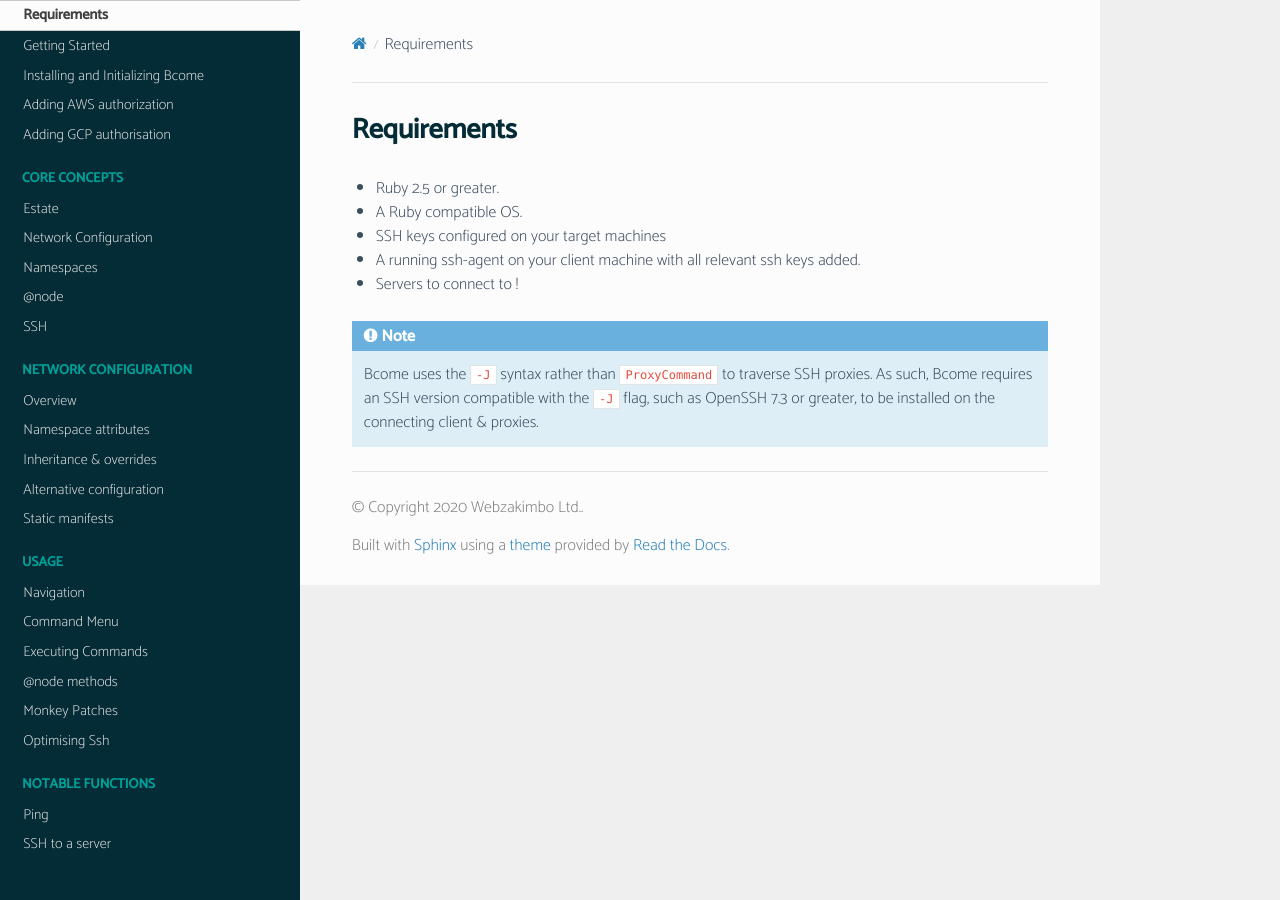
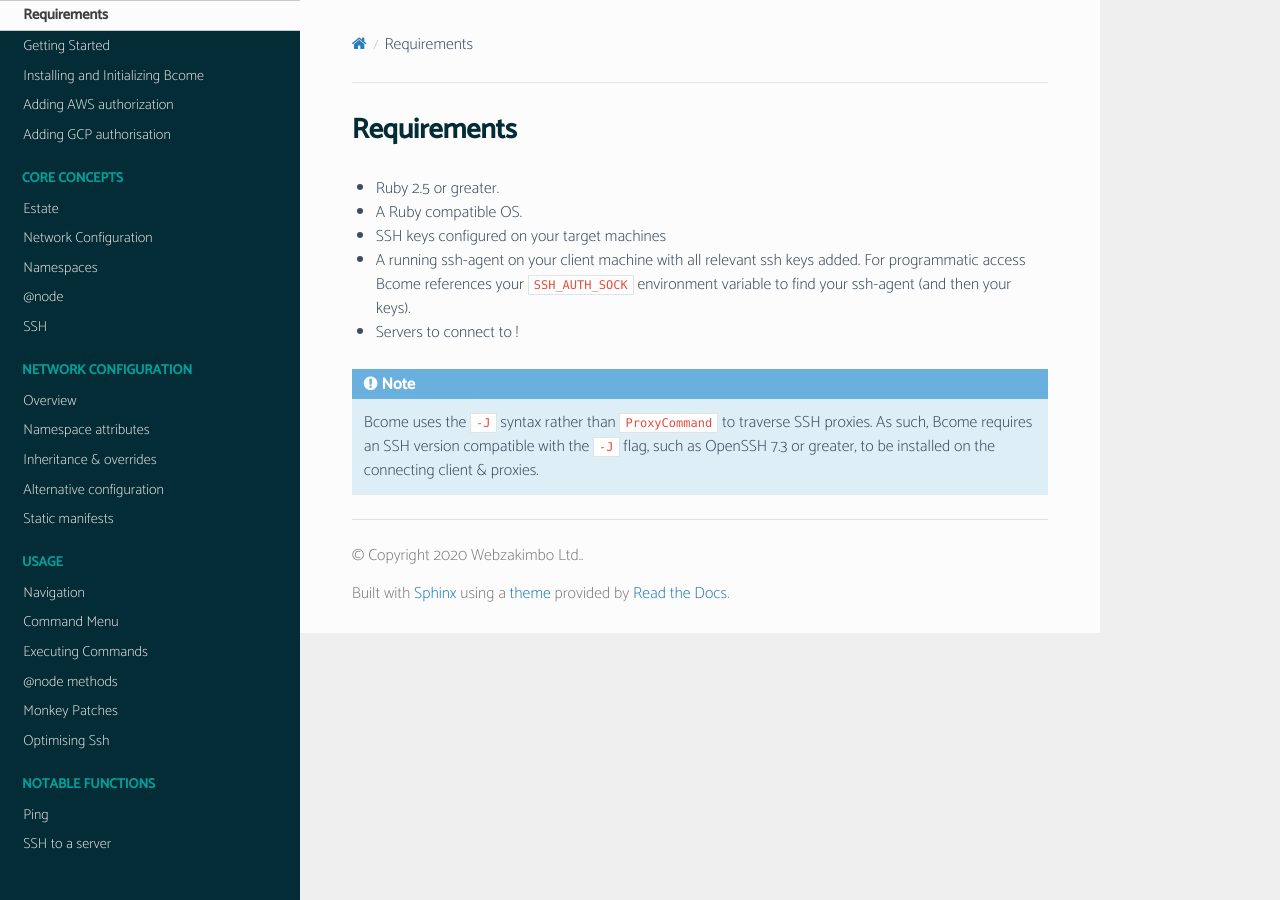
Before and after one commit to webzakimbo/bcome-read-the-docs, a Sphinx documentation site: the page built from docs/source/getting-started/requirements.rst, in a window 1280 px wide. Built offline with Sphinx 7.4.7 and the Read the Docs theme 2.0.0, drawn with Linux system fonts in a browser that asks for light colours; pages that are not in the unit, such as notebooks, are missing from menus.

Commit message:
added SSH_AUTH_SOCK access to requirements

```diff
--- a/docs/source/getting-started/requirements.rst
+++ b/docs/source/getting-started/requirements.rst
@@ -11,7 +11,7 @@ Requirements
 
 - SSH keys configured on your target machines
 
-- A running ssh-agent on your client machine with all relevant ssh keys added.
+- A running ssh-agent on your client machine with all relevant ssh keys added. For programmatic access Bcome references your ``SSH_AUTH_SOCK`` environment variable to find your ssh-agent (and then your keys).
 
 - Servers to connect to !
 
```
